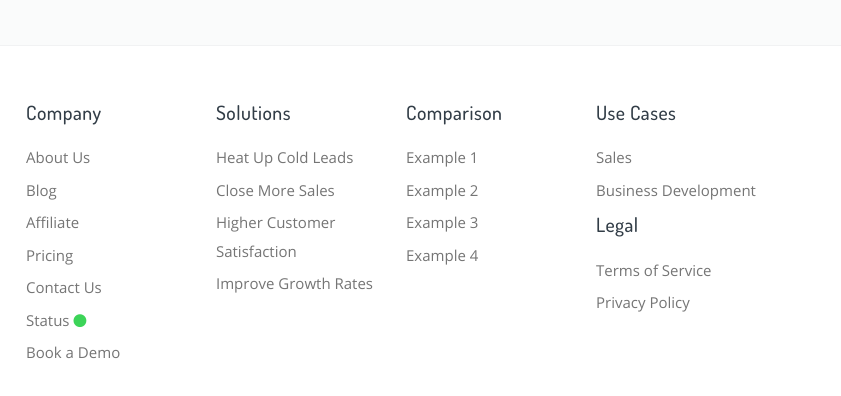
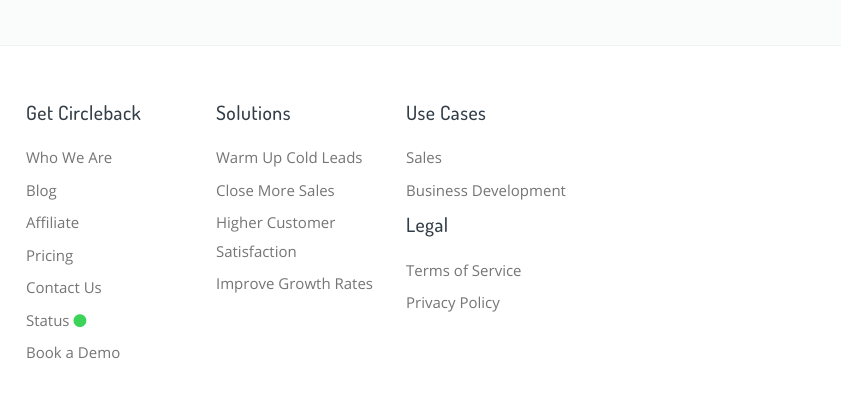
Before and after one commit to digitalfoxcreative/circleback, a plain HTML site: page index.html in a window 1280 px wide. Shown: the part 3603-3999 px from the top of the page, 439-1280 px from the left. Drawn offline with Linux system fonts and the light colour scheme; a web font is replaced by a local one.

Commit message:
updated footer text
removed section, updated text and blanked links

```diff
--- a/index.html
+++ b/index.html
@@ -373,9 +373,9 @@
               End Product Hunt Commenting Out  -->
             </div>
             <div class="col-6 col-md-3 col-xl-2">
-              <h5 class="mb-4 mt-1" data-font="Raleway:800"><strong>Company</strong></h5>
+              <h5 class="mb-4 mt-1" data-font="Raleway:800"><strong>Get Circleback</strong></h5>
               <div class="nav flex-column">
-                <a class="nav-link" href="#">About Us</a>
+                <a class="nav-link" href="#">Who We Are</a>
                 <a class="nav-link" href="https://blog.circleback.app">Blog</a>
                 <a class="nav-link" href="#">Affiliate</a>
                 <a class="nav-link" href="#pricing">Pricing</a>
@@ -389,23 +389,13 @@
               <h5 class="mb-4 mt-1" data-font="Raleway:800"><strong>Solutions</strong></h5>
               <div class="nav flex-column">
                 <a class="nav-link" href="#">
-                  Heat Up Cold Leads</a>
+                  Warm Up Cold Leads</a>
                 <a class="nav-link" href="#">
                   Close More Sales</a>
                 <a class="nav-link" href="#">
                   Higher Customer Satisfaction</a>
                 <a class="nav-link" href="#">
                   Improve Growth Rates </a>
-              </div>
-            </div>
-
-            <div class="col-6 col-md-6 col-xl-2">
-              <h5 class="mb-4 mt-1" data-font="Raleway:800"><strong>Comparison</strong></h5>
-              <div class="nav flex-column">
-                <a class="nav-link" href="#">Example 1</a>
-                <a class="nav-link" href="#">Example 2</a>
-                <a class="nav-link" href="#">Example 3</a>
-                <a class="nav-link" href="#">Example 4</a>
               </div>
             </div>
 
```
